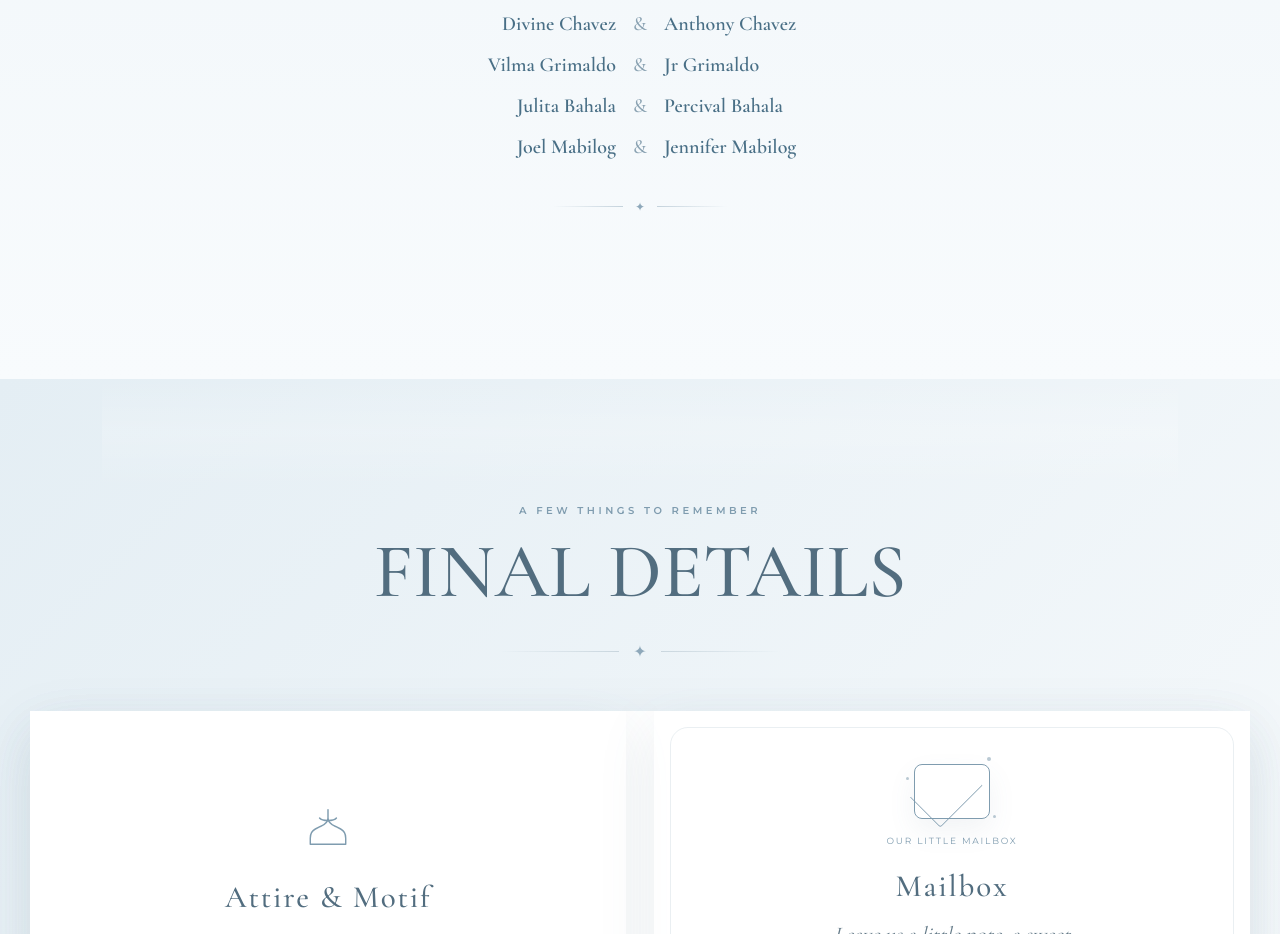
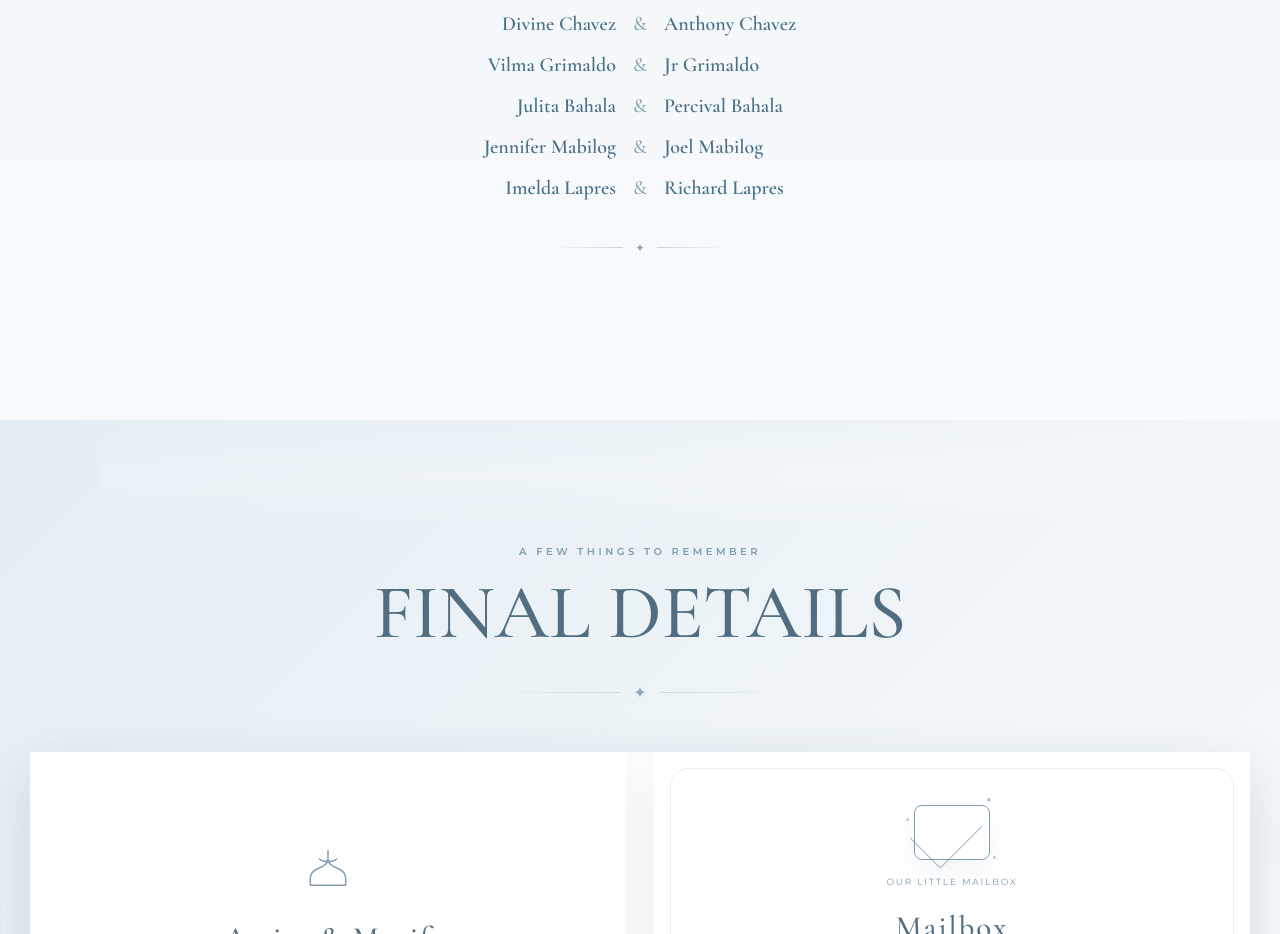
Before and after one commit to CarloAndVennie/10-10-26, a plain HTML site: page index.html in a window 1280 px wide. Shown: the part 7205-8139 px from the top of the page. Drawn offline with nearby package versions, Linux system fonts and the light colour scheme.

Commit message:
Update index.html

```diff
--- a/index.html
+++ b/index.html
@@ -1741,7 +1741,8 @@ section, .wrap, .hero, .hero-content, .gallery-section, .gallery-stage,
           <div class="sponsor-pair"><span>Divine Chavez</span><span>Anthony Chavez</span></div>
           <div class="sponsor-pair"><span>Vilma Grimaldo</span><span>Jr Grimaldo</span></div>
           <div class="sponsor-pair"><span>Julita Bahala</span><span>Percival Bahala</span></div>
-          <div class="sponsor-pair"><span>Joel Mabilog</span><span>Jennifer Mabilog</span></div>
+          <div class="sponsor-pair"><span>Jennifer Mabilog</span><span>Joel Mabilog</span></div>
+          <div class="sponsor-pair"><span>Imelda Lapres</span><span>Richard Lapres</span></div>
         </div>
 
         <div class="ps-closing-mark" aria-hidden="true">
```
